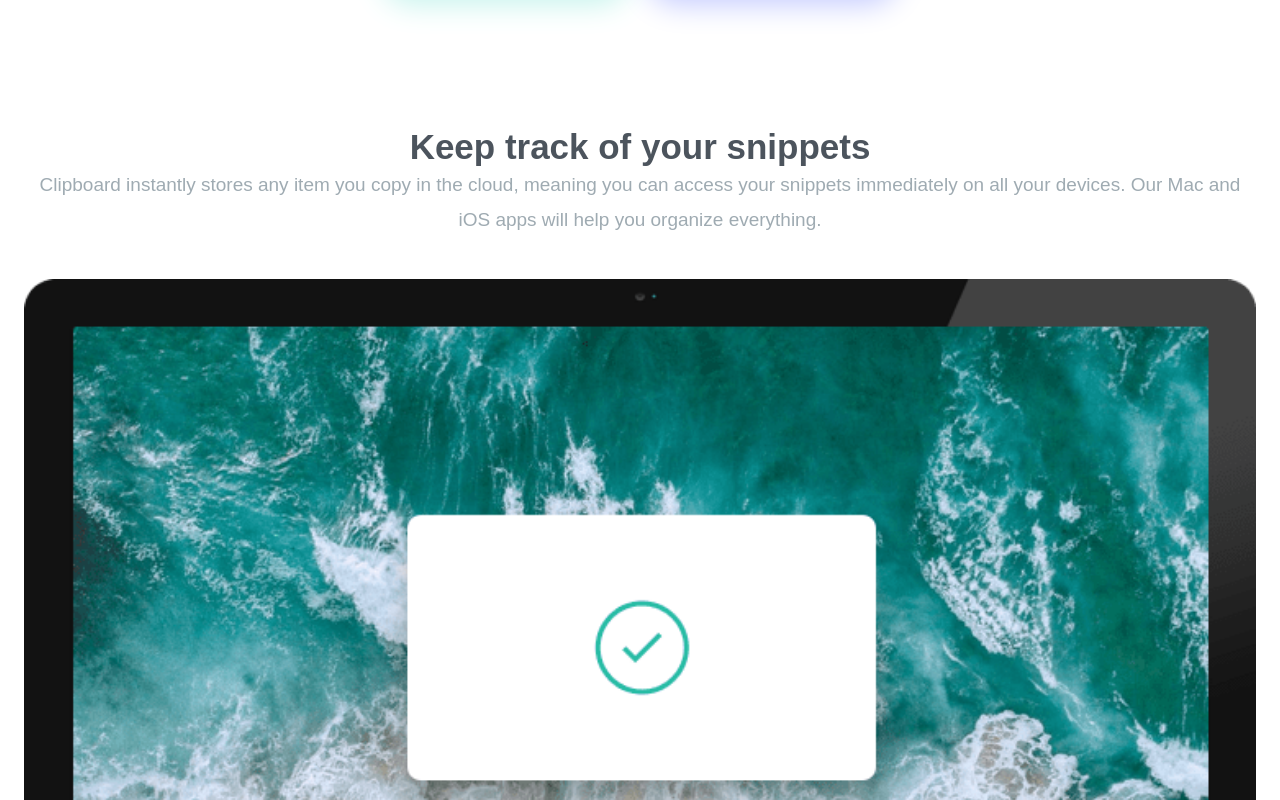
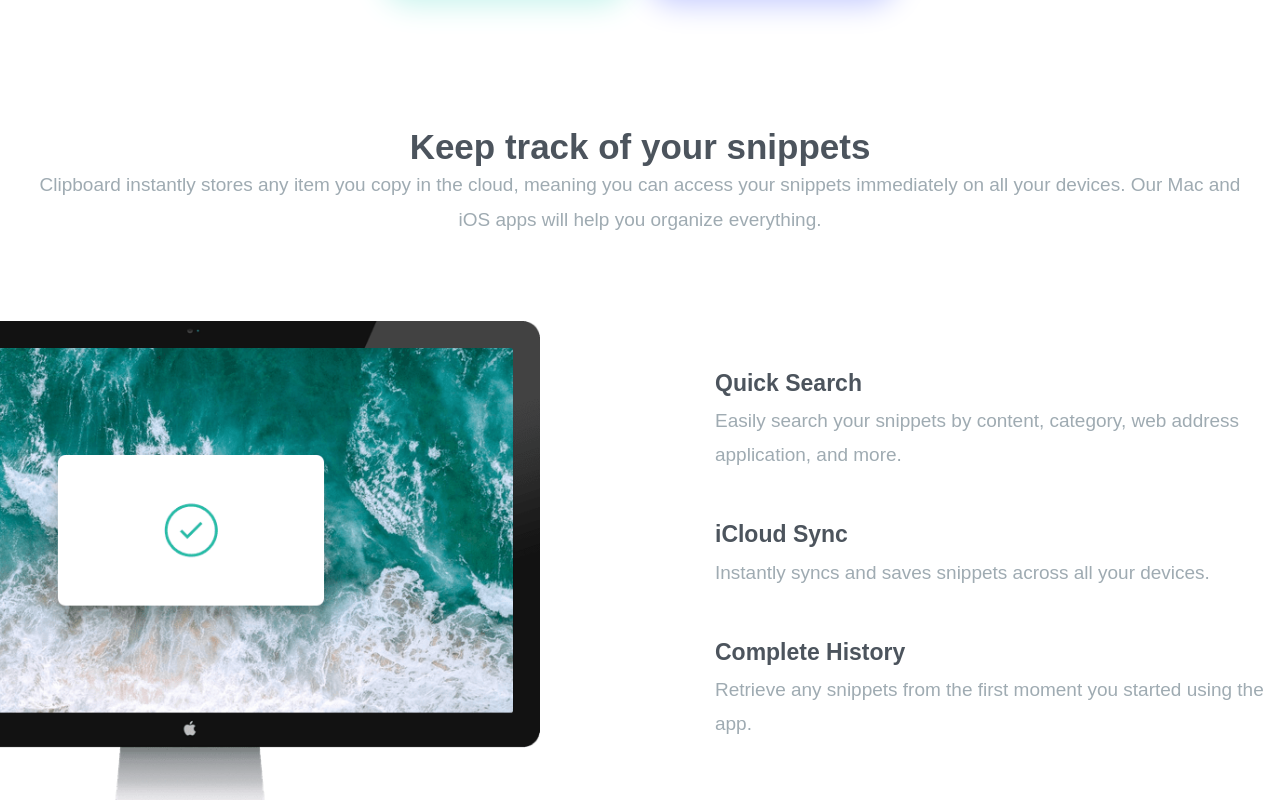
Before and after one commit to kharrnix/fem-clipboard-landing-page, a React (Create React App) app: page / in a window 1280 px wide. Shown: the part 520-1320 px from the top of the page. Built offline with nearby package versions, Linux system fonts and the light colour scheme; a web font is replaced by a local one.

Commit message:
Style section two for larger devices

```diff
--- a/src/components/SectionTwo.css
+++ b/src/components/SectionTwo.css
@@ -23,3 +23,56 @@
 	color: var(--clr-neutral-900);
 	font-size: var(--fs-500);
 }
+
+@media screen and (min-width: 62.062em) {
+	.section2 {
+		padding: 0;
+	}
+
+	.section2__container {
+		padding: 0 var(--margin-400);
+	}
+
+	.section2__column1 {
+		position: relative;
+	}
+
+	.section2__column2 {
+		margin-top: var(--margin-700);
+		text-align: left;
+	}
+
+	.section2__grid-container {
+		display: grid;
+		grid-template-columns: 1fr 1fr;
+		gap: 150px;
+
+		margin-top: var(--margin-750);
+	}
+
+	.section2__image {
+		position: absolute;
+		left: -10rem;
+		width: 43.75rem;
+	}
+}
+
+/*
+* Just like the header, this is just some extra
+* padding for the solution screenshot
+*/
+
+@media screen and (min-width: 89.937em) {
+	.section2__column2 {
+		padding-right: var(--margin-820);
+	}
+
+	.section2__container {
+		padding: 0 var(--margin-850);
+	}
+
+	.section2__image {
+		left: -5rem;
+		width: 46.25rem;
+	}
+}
--- a/src/components/SectionTwo.js
+++ b/src/components/SectionTwo.js
@@ -7,29 +7,50 @@ export default function SectionTwo() {
 	return (
 		<>
 			<section className="section2">
-				<h2 className="section2__heading">Keep track of your snippets</h2>
+				<div className="section2__container">
+					<h2 className="section2__heading">
+						Keep track of your snippets
+					</h2>
 					<p className="section2__paragraph">
-					Clipboard instantly stores any item you copy in the cloud,
-					meaning you can access your snippets immediately on all your
-					devices. Our Mac and iOS apps will help you organize
-					everything.
+						Clipboard instantly stores any item you copy in the
+						cloud, meaning you can access your snippets immediately
+						on all your devices. Our Mac and iOS apps will help you
+						organize everything.
 					</p>
+				</div>
 
-				<img className="section2__image" src={imgComputer} alt="" />
-				<h3 className="section2__secondary-heading">Quick Search</h3>
+				<div className="section2__grid-container">
+					<div className="section2__column1">
+						<img
+							className="section2__image"
+							src={imgComputer}
+							alt=""
+						/>
+					</div>
+					<div className="section2__column2">
+						<h3 className="section2__secondary-heading">
+							Quick Search
+						</h3>
 						<p className="section2__paragraph">
-					Easily search your snippets by content, category, web
-					address application, and more.
+							Easily search your snippets by content, category,
+							web address application, and more.
 						</p>
-				<h3 className="section2__secondary-heading">iCloud Sync</h3>
+						<h3 className="section2__secondary-heading">
+							iCloud Sync
+						</h3>
 						<p className="section2__paragraph">
-					Instantly syncs and saves snippets across all your devices.
+							Instantly syncs and saves snippets across all your
+							devices.
 						</p>
-				<h3 className="section2__secondary-heading">Complete History</h3>
+						<h3 className="section2__secondary-heading">
+							Complete History
+						</h3>
 						<p className="section2__paragraph">
-					Retrieve any snippets from the first moment you started
-					using the app.
+							Retrieve any snippets from the first moment you
+							started using the app.
 						</p>
+					</div>
+				</div>
 			</section>
 		</>
 	);
--- a/src/index.css
+++ b/src/index.css
@@ -23,7 +23,10 @@
 
 	/* Margin/padding variables */
 	--margin-900: 23.125rem;
+	--margin-850: 21.75rem;
+	--margin-820: 14.5rem;
 	--margin-800: 8.25rem;
+	--margin-750: 5.25rem;
 	--margin-700: 2.625rem;
 	--margin-600: 2.5rem;
 	--margin-500: 1.475rem;
```
Lines whose indentation alone changed are shown as unchanged.
